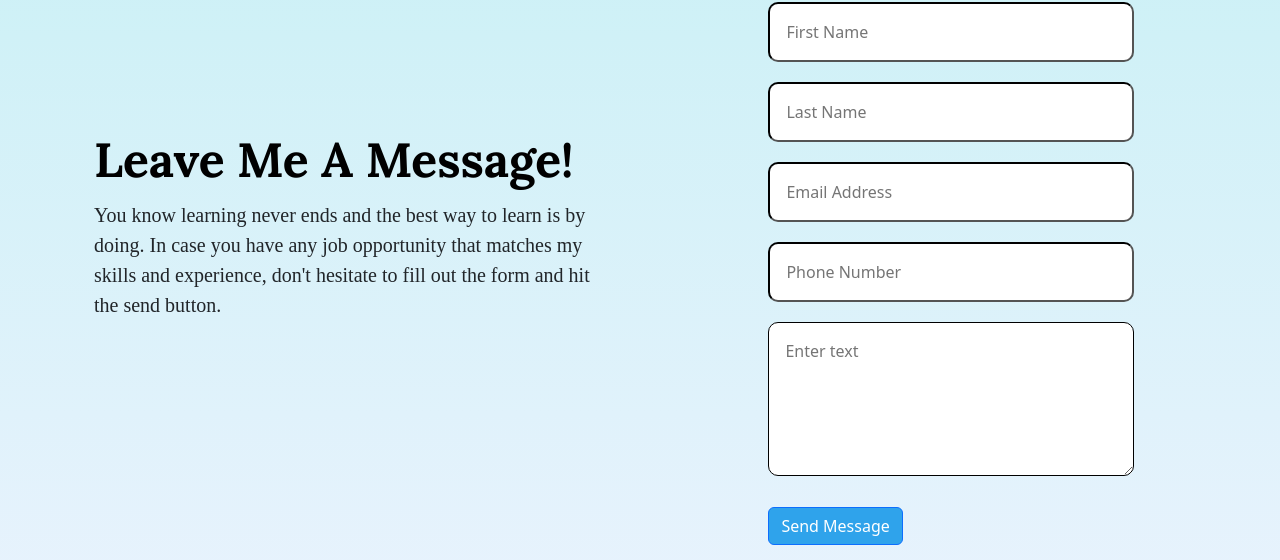
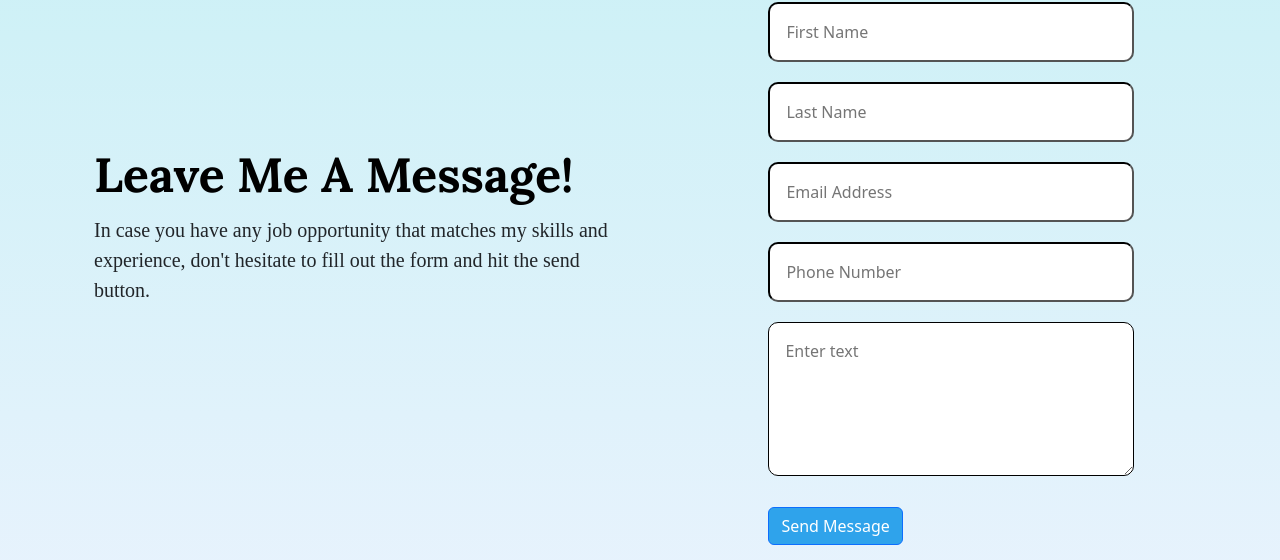
Before and after one commit to mohrichie/Day83_Portfolio_Website, a Flask app: a page that uses templates/header.html in a window 1280 px wide. Shown: the part 718-1278 px from the top of the page. Run offline with Flask 3, Linux system fonts and the light colour scheme; some libraries are stand-ins or nearby versions.

Commit message:
Change logo image, edit the contact page

```diff
--- a/static/css/style.css
+++ b/static/css/style.css
@@ -172,7 +172,7 @@ textarea{
   #mainNav.is-fixed {
     /* when the user scrolls down, we hide the header right above the viewport */
     position: fixed;
-    top: -95px;
+    top: -200px;
     transition: transform 0.2s;
     border-bottom: 1px solid white;
     background-color: rgba(255, 255, 255, 0.9);
--- a/templates/contact.html
+++ b/templates/contact.html
@@ -12,9 +12,8 @@
 
           <div class="col-lg-6">
             <h1 class="display-5 fw-bold text-body-emphasis lh-1 mb-3">Leave Me A Message!</h1>
-            <p class="lead">You know learning never ends and the best way to learn is by doing.
-             In case you have any job opportunity that matches my skills and experience, don't hesitate to fill out the form and
-                hit the send button.
+            <p class="lead">In case you have any job opportunity that matches my skills and experience, don't hesitate
+                to fill out the form and hit the send button.
             </p>
           </div>
         <div class="col-10 col-sm-8 col-lg-6">
--- a/templates/header.html
+++ b/templates/header.html
@@ -49,7 +49,7 @@
   <div class="container-fluid px-4 px-lg-5">
     <div class="header__logo-container">
           <div class="header__logo-img-cont">
-              <img src="/static/images/python.jpg" alt="Moh Richmond Logo Image" width="100" style="border-radius:50%" class="header__logo-img">
+              <img src="/static/images/logo.png" alt="Moh Richmond Logo Image" width="150" style="border-radius:50%" class="header__logo-img">
 <!--              <span class="logo header__logo-sub">Moh Richmond</span>-->
           </div>
 
```
Also changed, not shown: static/images/logo.png (added).
